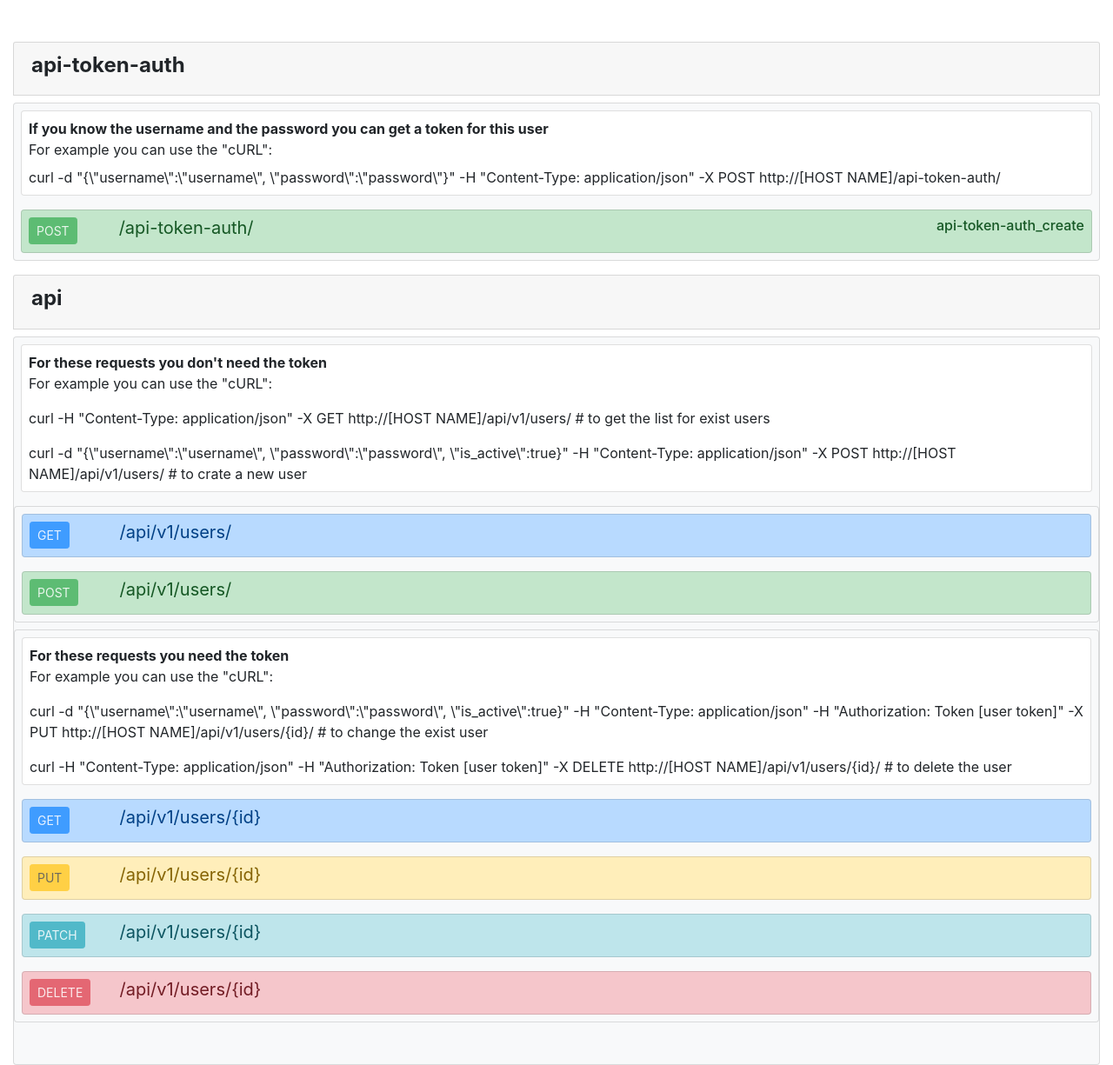
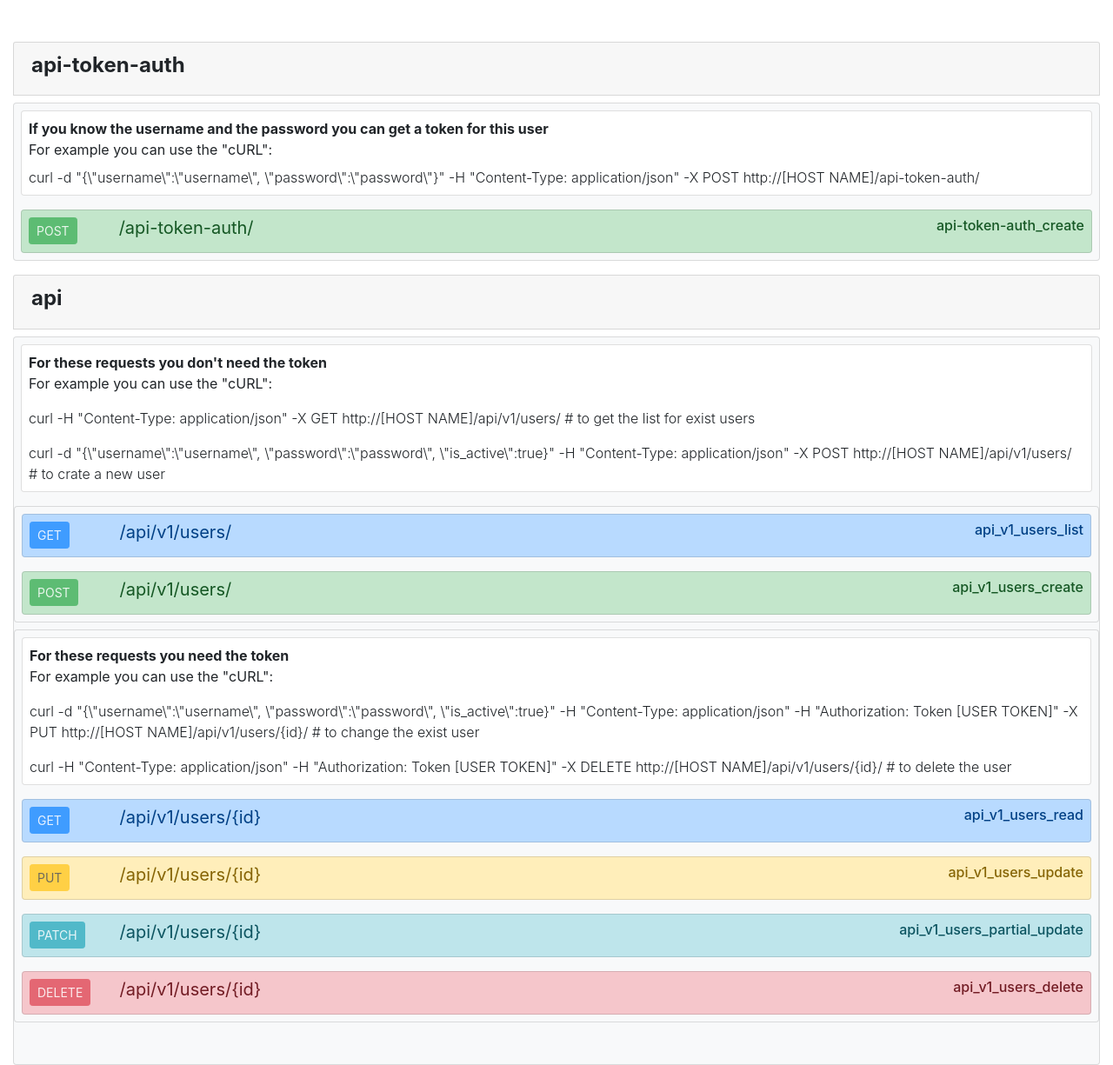
Before and after one commit to murateam/crud_token, a Django app: page / in a window 1280 px wide. Shown: the part 68-1293 px from the top of the page at 87% size. Run offline with Django 3.2, Linux system fonts and the light colour scheme.

Commit message:
some fixes

```diff
--- a/accounts/serializers.py
+++ b/accounts/serializers.py
@@ -1,5 +1,6 @@
 from django.contrib.auth.models import User
 from rest_framework import serializers
+
 
 class UserSerializer(serializers.ModelSerializer):
     class Meta:
@@ -14,7 +15,7 @@ class UserSerializer(serializers.ModelSerializer):
             'last_login',
             'is_superuser',
         )
-        extra_kwargs = {'password': {'write_only': True}} # this setting needs for hide password
+        extra_kwargs = {'password': {'write_only': True}}  # this setting needs for hide password
 
     def create(self, validated_data):
         password = validated_data.pop('password')
--- a/accounts/views.py
+++ b/accounts/views.py
@@ -1,12 +1,14 @@
 from .serializers import UserSerializer
 from django.contrib.auth.models import User
 from rest_framework import generics, permissions
+
 
 class UserList(generics.ListCreateAPIView):
     queryset = User.objects.all()
     serializer_class = UserSerializer
     permission_classes = (permissions.AllowAny,)
 
+
 class UserUpdate(generics.RetrieveUpdateDestroyAPIView):
     queryset = User.objects.all()
     serializer_class = UserSerializer
--- a/core/templates/core/main.html
+++ b/core/templates/core/main.html
@@ -36,7 +36,7 @@
 								<p class="mb-2">
 									For example you can use the "cURL":
 								</p>
-								<p class="mb-0">
+								<p class="mb-0 font-weight-light">
 									curl -d "{\"username\":\"username\", \"password\":\"password\"}" -H "Content-Type: application/json" -X POST http://[HOST NAME]/api-token-auth/
 								</p>
 							</div>
@@ -69,9 +69,9 @@
 							<div class="col-md-auto">
 								<p class="font-weight-bold m-0">For these requests you don't need the token</p>
 								<p>For example you can use the "cURL":</p>
-								<p class="">
+								<p class="font-weight-light">
 								curl -H "Content-Type: application/json" -X GET http://[HOST NAME]/api/v1/users/ # to get the list for exist users</p>
-								<p class="mb-0">
+								<p class="mb-0 font-weight-light">
 								curl -d "{\"username\":\"username\", \"password\":\"password\", \"is_active\":true}" -H "Content-Type: application/json" -X POST http://[HOST NAME]/api/v1/users/ # to crate a new user</p>
 							</div>
 						</div>
@@ -85,6 +85,9 @@
 							<div class="col-md-auto">
 								<h5 class="font-weight-normal">/api/v1/users/</h5>
 							</div>
+							<div class="col-md-auto ml-auto">
+								<h6 class="font-weight-cursive">api_v1_users_list</h6>
+							</div>
 						</div>
 					</div>
 					<div class="card card-body list-group-item-success p-2 m-2 mb-2">
@@ -95,6 +98,9 @@
 							<div class="col-md-auto">
 								<h5 class="font-weight-normal">/api/v1/users/</h5>
 							</div>
+							<div class="col-md-auto ml-auto">
+								<h6 class="font-weight-cursive">api_v1_users_create</h6>
+							</div>
 						</div>
 					</div>
 				</div>
@@ -104,10 +110,10 @@
 							<div class="col-md-auto">
 								<p class="font-weight-bold m-0">For these requests you need the token</p>
 								<p>For example you can use the "cURL":</p>
-								<p class="">
-								curl -d "{\"username\":\"username\", \"password\":\"password\", \"is_active\":true}" -H "Content-Type: application/json" -H "Authorization: Token [user token]" -X PUT http://[HOST NAME]/api/v1/users/{id}/ # to change the exist user</p>
-								<p class="mb-0">
-								curl  -H "Content-Type: application/json" -H "Authorization: Token [user token]" -X DELETE http://[HOST NAME]/api/v1/users/{id}/ # to delete the user</p>
+								<p class="font-weight-light">
+								curl -d "{\"username\":\"username\", \"password\":\"password\", \"is_active\":true}" -H "Content-Type: application/json" -H "Authorization: Token [USER TOKEN]" -X PUT http://[HOST NAME]/api/v1/users/{id}/ # to change the exist user</p>
+								<p class="mb-0 font-weight-light">
+								curl  -H "Content-Type: application/json" -H "Authorization: Token [USER TOKEN]" -X DELETE http://[HOST NAME]/api/v1/users/{id}/ # to delete the user</p>
 							</div>
 						</div>
 					</div>
@@ -119,6 +125,9 @@
 							<div class="col-md-auto">
 								<h5 class="font-weight-normal">/api/v1/users/{id}</h5>
 							</div>
+							<div class="col-md-auto ml-auto">
+								<h6 class="font-weight-cursive">api_v1_users_read</h6>
+							</div>
 						</div>
 					</div>
 					<div class="card card-body list-group-item-warning p-2 m-2">
@@ -128,6 +137,9 @@
 							</div>
 							<div class="col-md-auto">
 								<h5 class="font-weight-normal">/api/v1/users/{id}</h5>
+							</div>
+							<div class="col-md-auto ml-auto">
+								<h6 class="font-weight-cursive">api_v1_users_update</h6>
 							</div>
 						</div>
 					</div>
@@ -139,6 +151,9 @@
 							<div class="col-md-auto">
 								<h5 class="font-weight-normal">/api/v1/users/{id}</h5>
 							</div>
+							<div class="col-md-auto ml-auto">
+								<h6 class="font-weight-cursive">api_v1_users_partial_update</h6>
+							</div>
 						</div>
 					</div>
 					<div class="card card-body list-group-item-danger p-2 m-2">
@@ -148,6 +163,9 @@
 							</div>
 							<div class="col-md-auto">
 								<h5 class="font-weight-normal">/api/v1/users/{id}</h5>
+							</div>
+							<div class="col-md-auto ml-auto">
+								<h6 class="font-weight-cursive">api_v1_users_delete</h6>
 							</div>
 						</div>
 					</div>
--- a/core/views.py
+++ b/core/views.py
@@ -1,11 +1,8 @@
-from django.shortcuts import render, redirect
+from django.shortcuts import render
+
 
 def redirect_users(request):
-	return render(
-		request,
-		'core/main.html',
-		)
-
-# redirect from main url
-# def redirect_users(request):
-# 	return redirect('api/v1/users/', permanent=True)
+    return render(
+        request,
+        'core/main.html',
+    )
--- a/crud_token/settings.py
+++ b/crud_token/settings.py
@@ -41,9 +41,10 @@ INSTALLED_APPS = [
 
     'rest_framework',
     'rest_framework.authtoken',
-
     'core',
 ]
+
+# For token authentication
 
 REST_FRAMEWORK = {
     'DEFAULT_AUTHENTICATION_CLASSES': [
--- a/crud_token/urls.py
+++ b/crud_token/urls.py
@@ -4,8 +4,8 @@ from rest_framework.authtoken.views import obtain_auth_token
 from core.views import redirect_users
 
 urlpatterns = [
-	path('', redirect_users),
+    path('', redirect_users),
     path('admin/', admin.site.urls),
-    path('api-token-auth/', obtain_auth_token, name='api_token_auth'), # get auth token
+    path('api-token-auth/', obtain_auth_token, name='api_token_auth'),  # get auth token
     path('api/v1/users/', include('accounts.urls'), name='users'),
 ]
```
